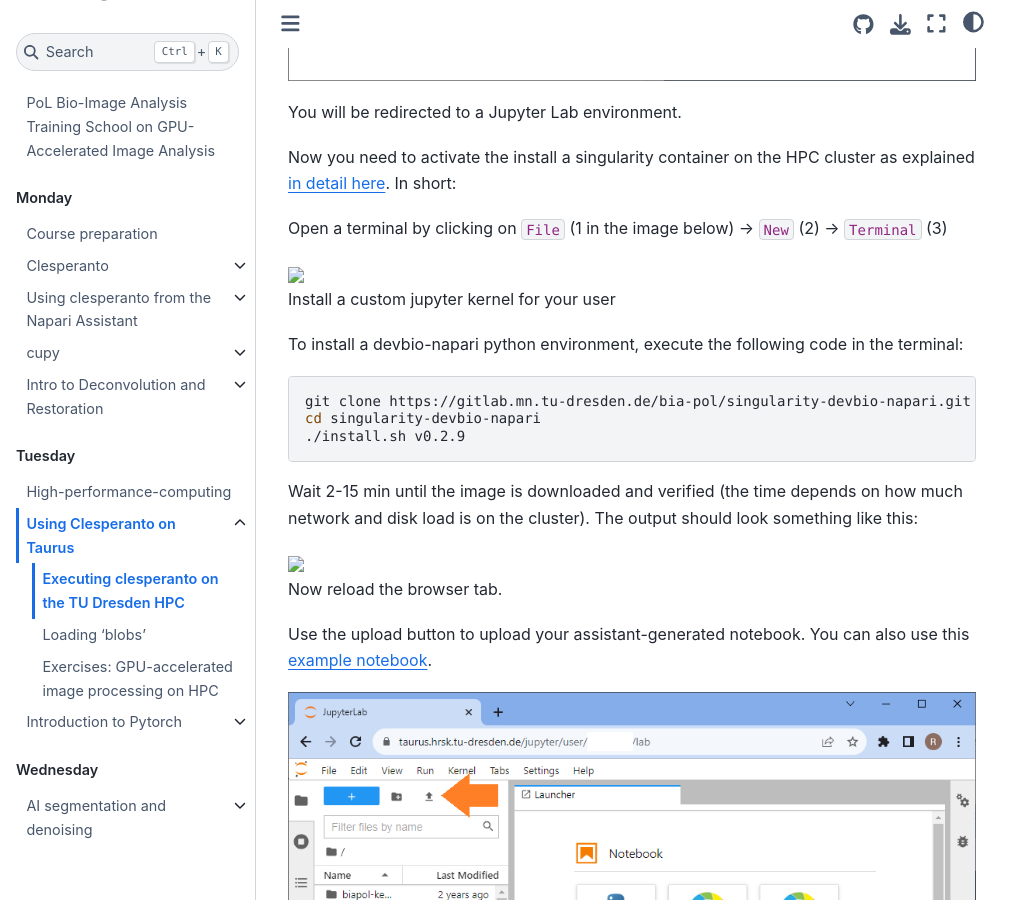
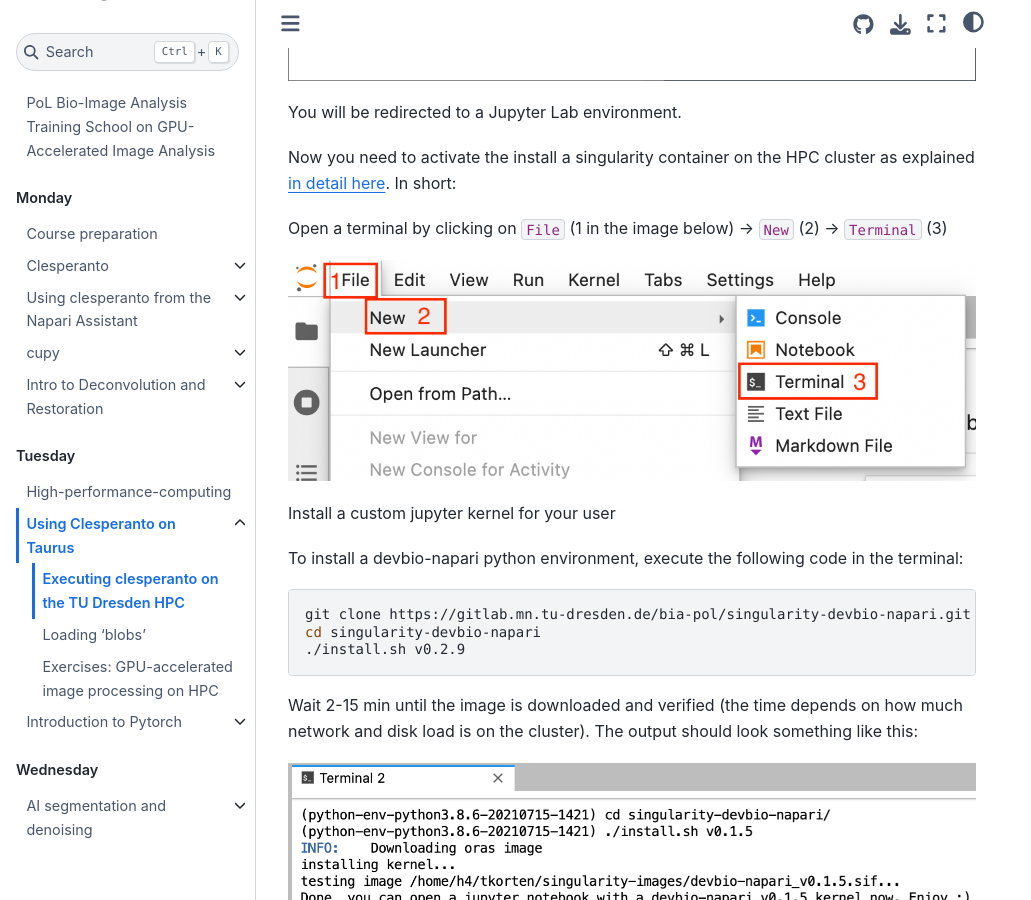
Before and after one commit to BiAPoL/PoL-BioImage-Analysis-TS-GPU-Accelerated-Image-Analysis, a Jupyter Book: the page built from docs/50_Clesperanto_on_HPC/login_taurus.md, in a window 1280 px wide and 900 px high, scrolled down 1704 px. Shown: the whole window, without its empty margins (0-1031 px from the left). Built offline with Jupyter Book 1.0.4 settings and Sphinx 7.4.7 and the Sphinx Book theme 1.1.4, drawn with Linux system fonts in a browser that asks for light colours; pages that are not in the unit, such as notebooks, are missing from menus.

Commit message:
fix broken link to images

```diff
--- a/docs/50_Clesperanto_on_HPC/login_taurus.md
+++ b/docs/50_Clesperanto_on_HPC/login_taurus.md
@@ -23,7 +23,7 @@ Now you need to activate the install a singularity container on the HPC cluster
 
 Open a terminal by clicking on `File` (1 in the image below) -> `New` (2) -> `Terminal` (3)
 
-<img src="images/5_open_terminal.png" width="500" />
+![](images/5_open_terminal.png)
 
 Install a custom jupyter kernel for your user
 
@@ -37,7 +37,7 @@ cd singularity-devbio-napari
 
 Wait 2-15 min until the image is downloaded and verified (the time depends on how much network and disk load is on the cluster). The output should look something like this:
 
-<img src="images/6_terminal_output.png" width="600" />
+![](images/6_terminal_output.png)
 
 Now reload the browser tab.
 
```
